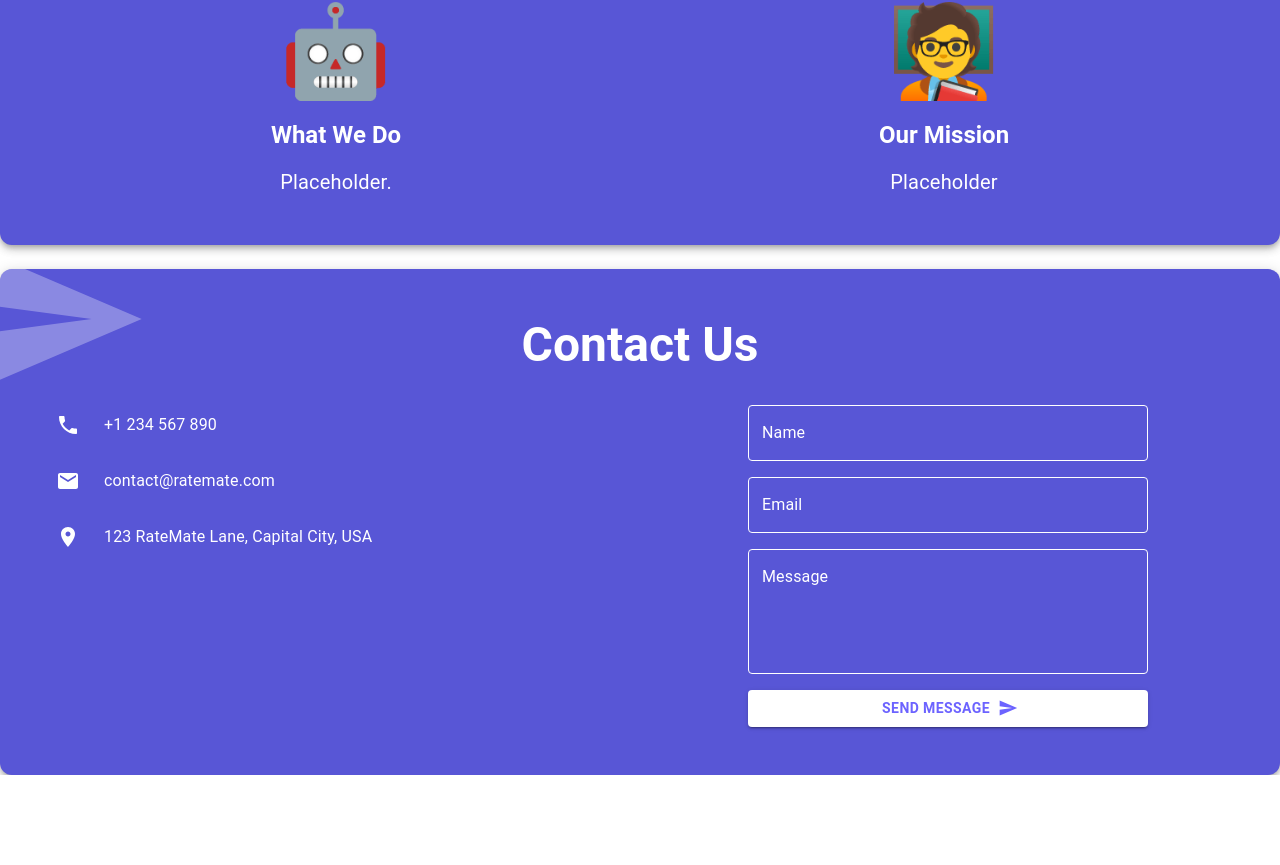
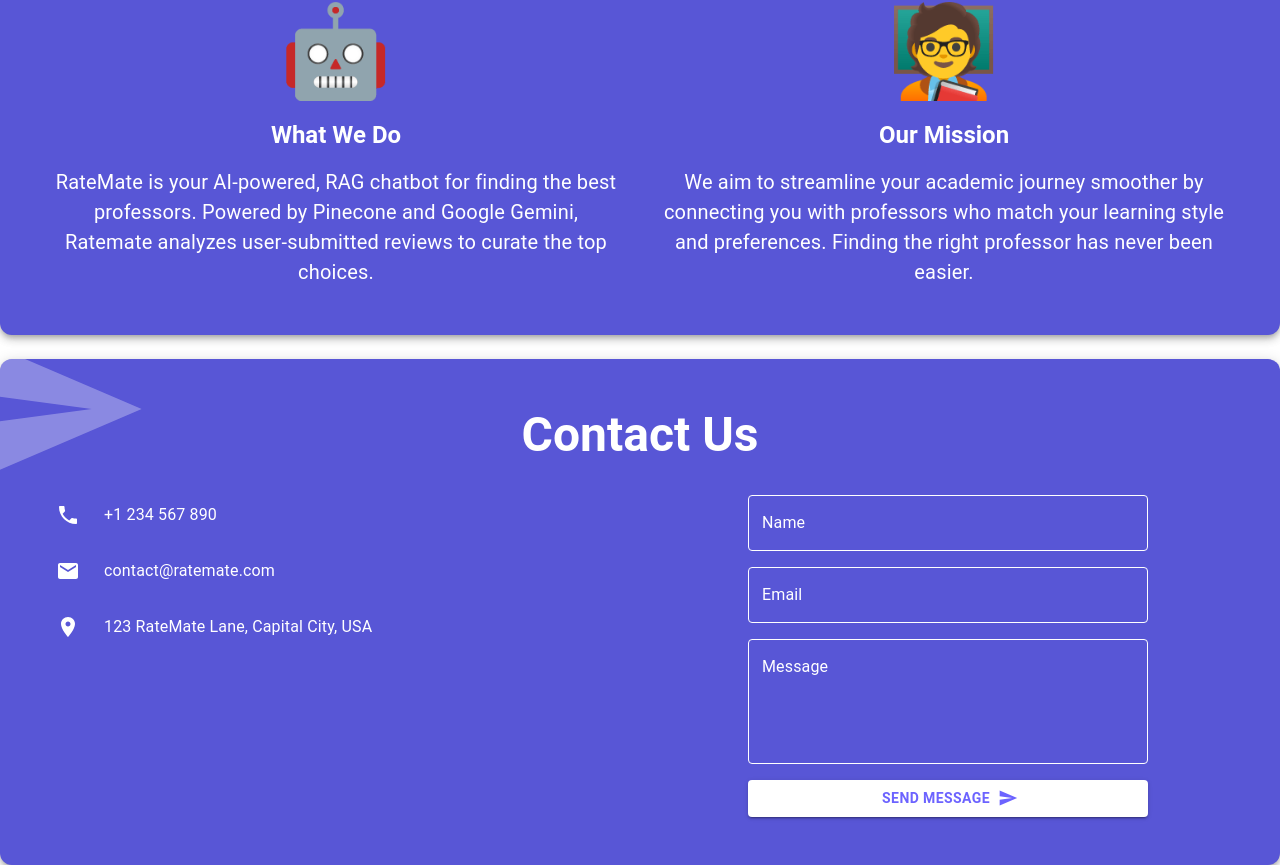
Before and after one commit to boffskbob/rate-mate, a Next.js app: page / in a window 1280 px wide. Shown: the part 985-1850 px from the top of the page. Before the commit the page ends 1760 px from the top, so only its background shows below. Built offline with nearby package versions, Linux system fonts and the light colour scheme.

Commit message:
Added about description and mission

```diff
--- a/components/AboutSection.js
+++ b/components/AboutSection.js
@@ -30,7 +30,8 @@
             What We Do
           </Typography>
           <Typography variant="body1" sx={{ mt: 2, fontSize: 20 }}>
-            Placeholder.
+          RateMate is your AI-powered, RAG chatbot for finding the best professors.
+          Powered by Pinecone and Google Gemini, Ratemate analyzes user-submitted reviews to curate the top choices.
           </Typography>
         </Grid>
         <Grid item xs={12} md={6}>
@@ -39,7 +40,8 @@
             Our Mission
           </Typography>
           <Typography variant="body1" sx={{ mt: 2, fontSize: 20 }}>
-            Placeholder
+            We aim to streamline your academic journey smoother by connecting you with professors who match your learning style and preferences.
+            Finding the right professor has never been easier.
           </Typography>
         </Grid>
       </Grid>
```
